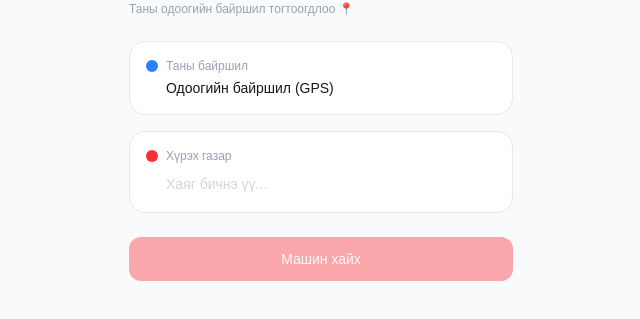
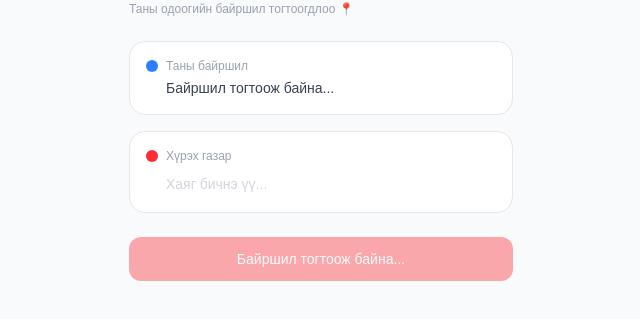
Before and after one commit to jargalbayr955-cmyk/-, a Next.js app: page /current in a window 1280 px wide. Shown: the part 123-442 px from the top of the page, without its empty margins (319-959 px from the left). Built offline with nearby package versions, Linux system fonts and the light colour scheme; no server answers.

Commit message:
real GPS added

```diff
--- a/app/current/page.tsx
+++ b/app/current/page.tsx
@@ -1,13 +1,43 @@
 'use client'
-import { useState } from 'react'
+import { useState, useEffect } from 'react'
 import { useRouter } from 'next/navigation'
 
 export default function CurrentPage() {
   const [dest, setDest] = useState('')
+  const [location, setLocation] = useState<{lat: number, lng: number} | null>(null)
+  const [address, setAddress] = useState('Байршил тогтоож байна...')
   const router = useRouter()
+
+  useEffect(() => {
+    if (navigator.geolocation) {
+      navigator.geolocation.getCurrentPosition(
+        async (pos) => {
+          const lat = pos.coords.latitude
+          const lng = pos.coords.longitude
+          setLocation({ lat, lng })
+          try {
+            const res = await fetch(
+              `https://nominatim.openstreetmap.org/reverse?lat=${lat}&lon=${lng}&format=json`
+            )
+            const data = await res.json()
+            const addr = data.display_name?.split(',').slice(0, 3).join(',') || 'Байршил тогтоогдлоо'
+            setAddress(addr)
+          } catch {
+            setAddress(`${lat.toFixed(4)}, ${lng.toFixed(4)}`)
+          }
+        },
+        () => setAddress('Байршил тогтоох боломжгүй')
+      )
+    }
+  }, [])
 
   const handleSearch = () => {
     if (!dest) return
+    if (location) {
+      localStorage.setItem('fromLat', location.lat.toString())
+      localStorage.setItem('fromLng', location.lng.toString())
+    }
+    localStorage.setItem('fromAddress', address)
     localStorage.setItem('dest', dest)
     localStorage.setItem('fromType', 'current')
     router.push('/drivers')
@@ -28,7 +58,10 @@ export default function CurrentPage() {
             <div className="w-3 h-3 bg-blue-500 rounded-full"></div>
             <span className="text-xs text-gray-400">Таны байршил</span>
           </div>
-          <p className="text-sm font-medium pl-5">Одоогийн байршил (GPS)</p>
+          <p className="text-sm font-medium pl-5 text-gray-700">{address}</p>
+          {location && (
+            <p className="text-xs text-gray-300 pl-5 mt-1">{location.lat.toFixed(5)}, {location.lng.toFixed(5)}</p>
+          )}
         </div>
 
         <div className="bg-white border border-gray-200 rounded-2xl p-4 mb-6">
@@ -47,10 +80,10 @@ export default function CurrentPage() {
 
         <button
           onClick={handleSearch}
-          disabled={!dest}
+          disabled={!dest || !location}
           className="w-full bg-red-500 text-white rounded-xl py-3 font-medium text-sm disabled:opacity-40"
         >
-          Машин хайх
+          {!location ? 'Байршил тогтоож байна...' : 'Машин хайх'}
         </button>
       </div>
     </div>
```
